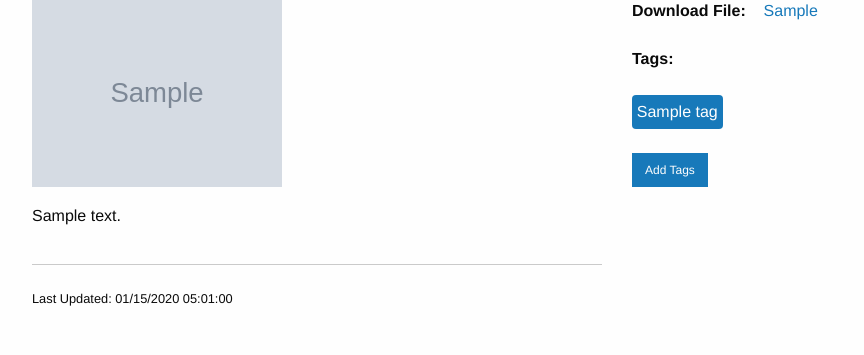
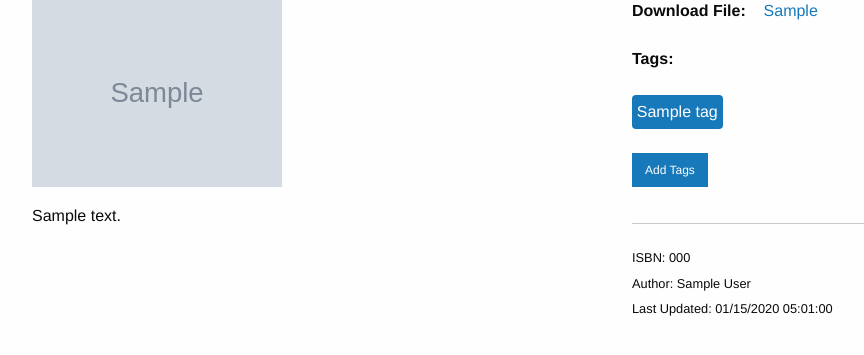
Before and after one commit to asommer70/bookpila, a Django app: page /books/1 in a window 1280 px wide. Shown: the part 179-534 px from the top of the page, without its empty margins (23-887 px from the left). Run offline with Django 3.2, Linux system fonts and the light colour scheme; a user stored in the database is signed in; tables that the repository leaves empty hold one stand-in row (values such as "Sample post"); grey boxes marked "Sample" are stand-in pictures; some libraries are stand-ins or nearby versions.

Commit message:
Adjusted show page layout and added additional fields from the Book model.

```diff
--- a/books/templates/books/show.html
+++ b/books/templates/books/show.html
@@ -58,15 +58,20 @@
         </div>
       </div>
 
-    </div>
-  </div>
+      <div class="row">
+        <div class="columns large-12">
+          <hr/>
 
-  <div class="row">
-    <div class="columns large-6">
-      <hr/>
-      <p>
-        <small>Last Updated: {{book.updated_at|date:"m/d/Y h:m:s"}}</small>
-      </p>
+          <p>
+            <small>ISBN: {{book.isbn}}</small>
+            <br/>
+            <small>Author: {{book.author}}</small>
+            <br/>
+            <small>Last Updated: {{book.updated_at|date:"m/d/Y h:m:s"}}</small>
+          </p>
+        </div>
+      </div>
+
     </div>
   </div>
 
```
